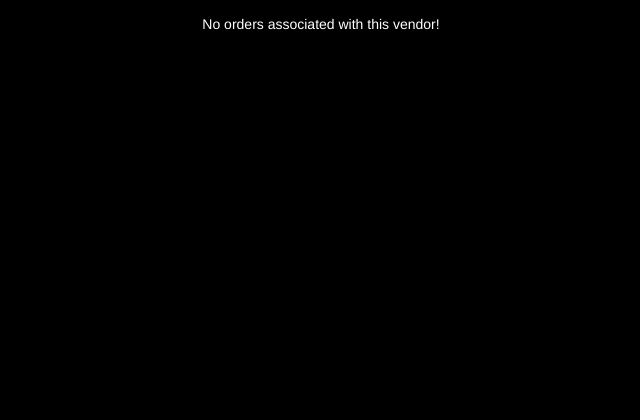
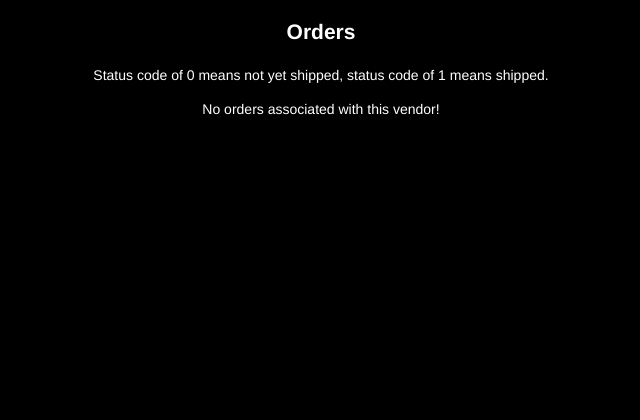
Before and after one commit to bkennet/Kresko, a PHP site: page /orders.php in a window 1280 px wide. Shown: the part 203-623 px from the top of the page, without its empty margins (319-959 px from the left). Run offline with PHP 8.4, Linux system fonts and the light colour scheme; the visitor is signed in with stand-in values (Sample User, id 1); data that the repository does not hold is empty.

Commit message:
style/functional updates to prevent unauthorized use

```diff
--- a/pages/artisans.php
+++ b/pages/artisans.php
@@ -50,7 +50,7 @@
                             <img class='vendor-image' src='../images/{$row['filepath']}' alt='artisan-image'/>
                           </div>
                           <div class='vendor-info'>
-                            <h1><a class='white' href='./profile.php?vendorID={$row['vendorid']}'>{$row['vendorname']}</a></h1>
+                            <h1>{$row['vendorname']}</h1>
                             <p class='white'>{$row['description']}</p>
                           </div>
                         </div>
@@ -69,7 +69,7 @@
                                   <img class='vendor-image' src='../images/{$row['filepath']}' alt='artisan-image'/>
                                 </div>
                                 <div class='vendor-info'>
-                                  <h1><a class='white' href='./profile.php?vendorID={$row['vendorid']}'>{$row['vendorname']}</a></h1>
+                                  <h1>{$row['vendorname']}</h1>
                                   <p class='white'>{$row['description']}</p>
                                 </div>
                               </div>
--- a/pages/orders.php
+++ b/pages/orders.php
@@ -8,16 +8,19 @@
   <body>
     <div class='container-fluid page-wrapper'> <!-- This will wrap the entire page: allows us to use bootstrap rows and columns -->
 
-      <?php include "../includes/navigation.php"; ?>
-	  <div class="content-orders">
+    <?php include "../includes/navigation.php"; ?>
+
 	  <?php
 	   require_once '../config.php';
           $mysqli = new mysqli(DB_HOST, DB_USER, DB_PASSWORD, DB_NAME);
 
           if (!isset($_SESSION['logged_usertype']) || ($_SESSION['logged_usertype'] != 2 && $_SESSION['logged_usertype'] != 1)) { // then vendor or admin is logged in
-            print("<span class='error'>Sorry, you are not authorized to view this page.</span>");
+            print("<h2 class='center'><span class='error'>Sorry, you are not authorized to view this page.</span></h2>");
           }
 		  else {
+				print("<h2 class='center white'>Orders</h2>");
+				print("<div class=content-orders>");
+				print("<span class='white'>Status code of 0 means not yet shipped, status code of 1 means shipped.</span>");
 			  $isadmin = 0;
 			  if ($_SESSION['logged_usertype'] == 1){
 				 $isadmin = 1;
```
Also changed, not shown: pages/profile.php (+15 -5 lines).
